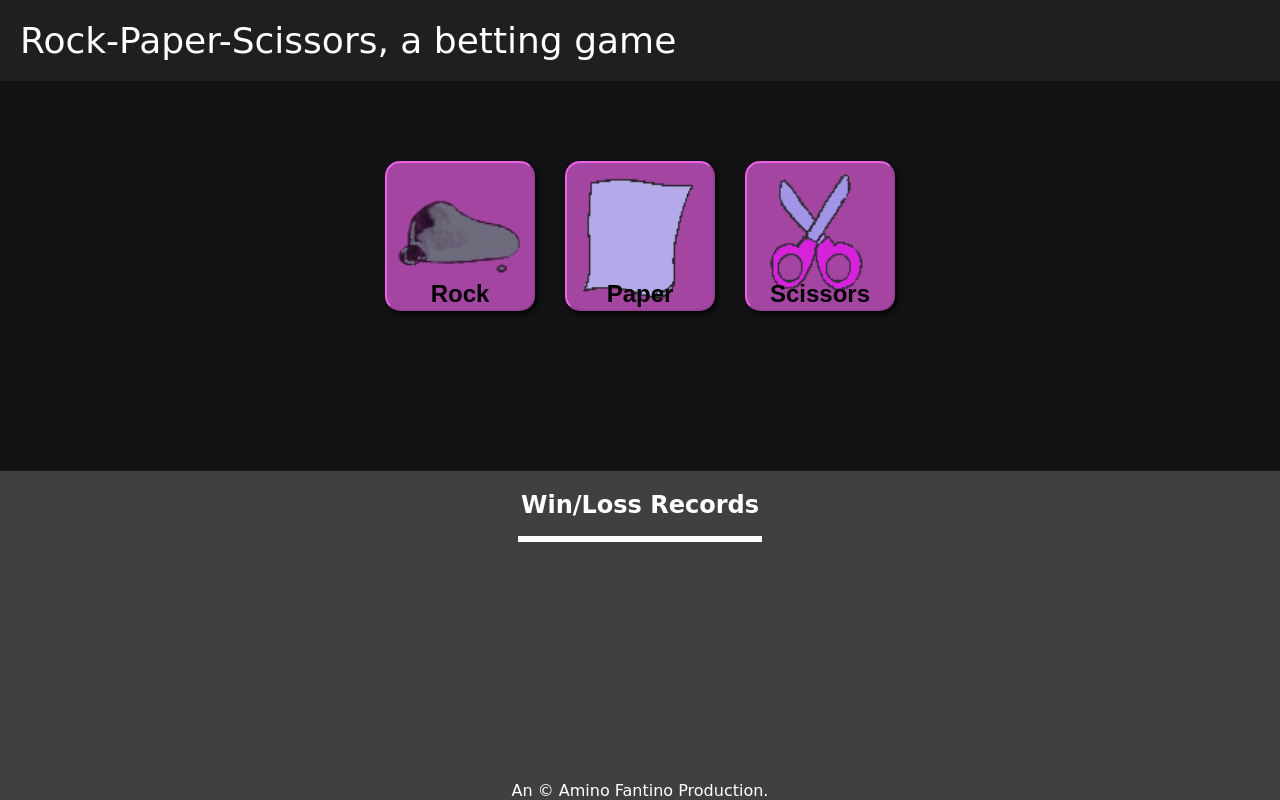
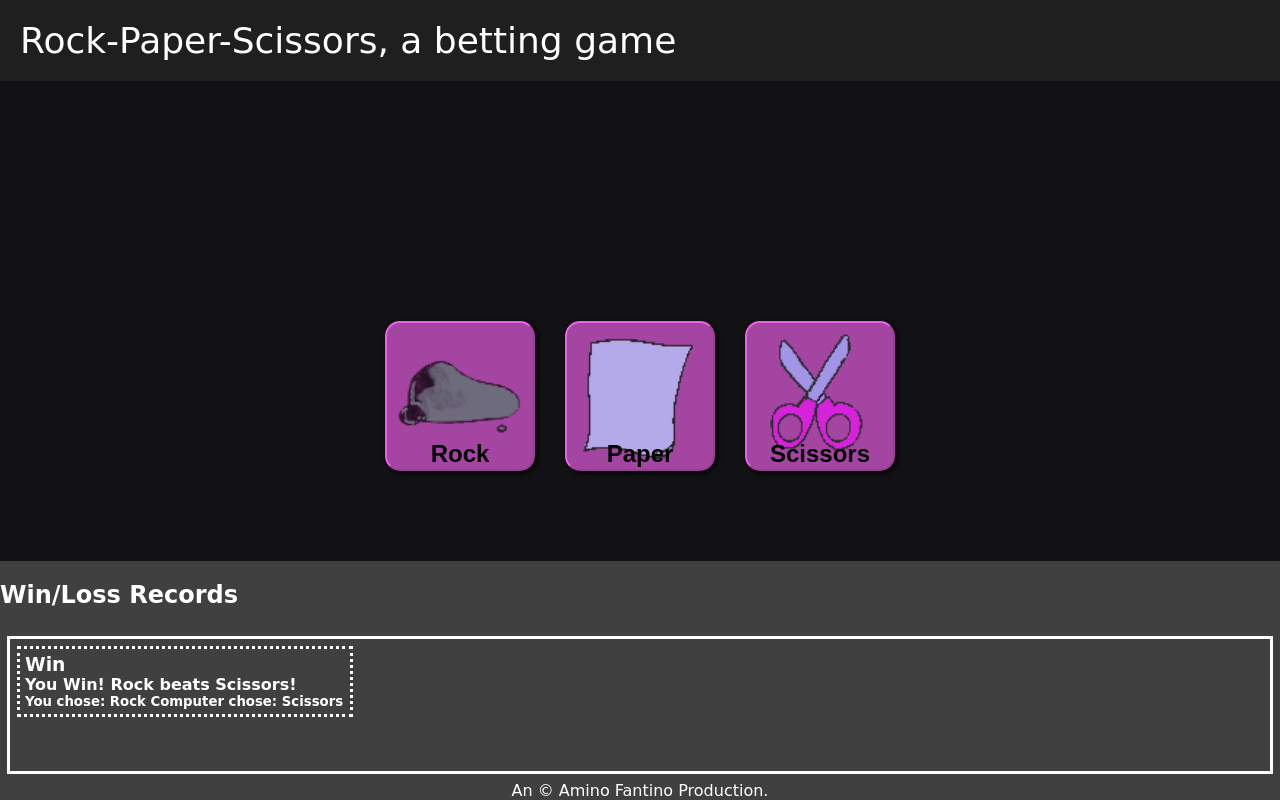
Before and after one commit to zakia98/rock-paper-scissors, a plain HTML site: page index.html in a window 1280 px wide. Both pictures are taken after a click on the button "Rock". Drawn offline with Linux system fonts and the light colour scheme; a web font is replaced by a local one.

Commit message:
finished prototype

```diff
--- a/index.html
+++ b/index.html
@@ -21,9 +21,10 @@
         <button id="scissors">Scissors</button>
     </div>
     <div class ="box three">
-        <div class="Container">
+        <div class="container">
             <h2>Win/Loss Records</h2>
             <div id="record">
+
 
             </div>
         </div>
@@ -33,6 +34,6 @@
     </footer>
 
 </body>
+<script src="js-file2.js" defer></script>
 
-<script src="javascript-file.js" defer></script>
 </html>
--- /dev/null
+++ b/js-file2.js
@@ -0,0 +1,88 @@
+function computerPlay(max) {
+    roll = Math.floor(Math.random() * max)
+    if (roll === 0) {
+        return 'Paper'
+    } else if (roll === 1) {
+        return 'Scissors'
+    } else {
+        return 'Rock'
+    }
+};
+
+function playRound(playerSelection, computerSelection) {
+    if (playerSelection === computerSelection) {
+        return 'Tie'
+    } else if (playerSelection === 'Paper') {
+        return (computerSelection === 'Rock') ? 'Win':'Lose'
+    } else if (playerSelection === 'Scissors') {
+        return (computerSelection ==='Paper') ? 'Win':'Lose'
+    } else if (playerSelection === 'Rock') {
+        return (computerSelection === 'Scissors') ? 'Win':'Lose'
+    }
+}
+
+function messageGenerator(result, playerSelection, computerSelection) {
+    if (result === 'Win') {
+        return `${playerSelection} beats ${computerSelection}!`
+    } else if (result === 'Lose') {
+        return `${computerSelection} beats ${playerSelection}`
+    } else {
+        return `You both picked the same one!`
+    }
+}
+
+whyResult = function(result, playerSelection, computerSelection) {
+    message =
+        messageGenerator(result, playerSelection, computerSelection)
+    return `You ${result}! ${message}`
+}
+
+
+
+function addHistory(result, finalMessage, playerSelection, computerSelection){
+    const record = document.querySelector("#record");
+    const records = document.createElement('div');
+    records.classList.add('records');
+
+    const h3 = document.createElement('h3');
+    h3.textContent = `${result}`
+
+    const h4 = document.createElement('h4');
+    h4.textContent = `${finalMessage}`
+
+    const h5 = document.createElement('h5');
+    h5.textContent = `You chose: ${playerSelection}\n` +
+    `Computer chose: ${computerSelection}`
+
+    records.appendChild(h3)
+    records.appendChild(h4)
+    records.appendChild(h5)
+    record.appendChild(records)
+}
+
+
+
+const rockbtn = document.querySelector('#rock');
+rockbtn.addEventListener('click', () => {
+    let computerSelection = computerPlay(3)
+    const playerSelection = 'Rock'
+    result = playRound(playerSelection, computerSelection)
+    finalMessage = whyResult(result, 'Rock', computerSelection)
+    addHistory(result, finalMessage, playerSelection, computerSelection)
+})
+
+const paperbtn = document.querySelector('#paper')
+paperbtn.addEventListener('click',() => {
+    let computerSelection = computerPlay(3)
+    result = playRound('Paper', computerSelection)
+    console.log(result)
+    console.log(whyResult(result, 'Paper', computerSelection))
+})
+
+const scissorsbtn = document.querySelector('#scissors')
+scissorsbtn.addEventListener('click', () => {
+    let computerSelection = computerPlay(3)
+    result = playRound('Scissors', computerSelection)
+    console.log(result)
+    console.log(whyResult(result, 'Scissors', computerSelection))
+})
--- a/styles.css
+++ b/styles.css
@@ -26,17 +26,17 @@ header {
 .box {
     display:flex;
     flex:1;
-    height:10%
+
 }
 
 .box.one {
     display:flex;
-    max-height:10%;
+
 
 }
 .box.two {
     display:flex;
-    height:20%;
+    margin:20px;
     justify-content: center;
     gap:30px;
     flex-wrap: wrap;
@@ -45,7 +45,8 @@ header {
 .box.three {
     display:flex;
     justify-content: center;
-    background-color:rgb(65, 64, 64)
+    background-color:rgb(65, 64, 64);
+    flex:1;
 }
 footer {
     display:flex;
@@ -88,7 +89,29 @@ button {
 #record {
     display:flex;
     flex: 1;
-    max-width: 30rem;
     outline-color:white;
     outline-style:solid;
+    flex-direction: column;
+    margin:10px;
+    max-height:1000px;
+    flex-wrap:wrap;
 }
+
+.records {
+    padding:5px;
+    margin:10px;
+    outline-style:dotted;
+    max-width:20rem
+}
+
+.records > * {
+    margin:0
+}
+
+.container {
+    display:flex;
+    justify-content: center;
+    flex-direction:column;
+    flex-wrap: wrap;
+    flex:1;
+}
```
